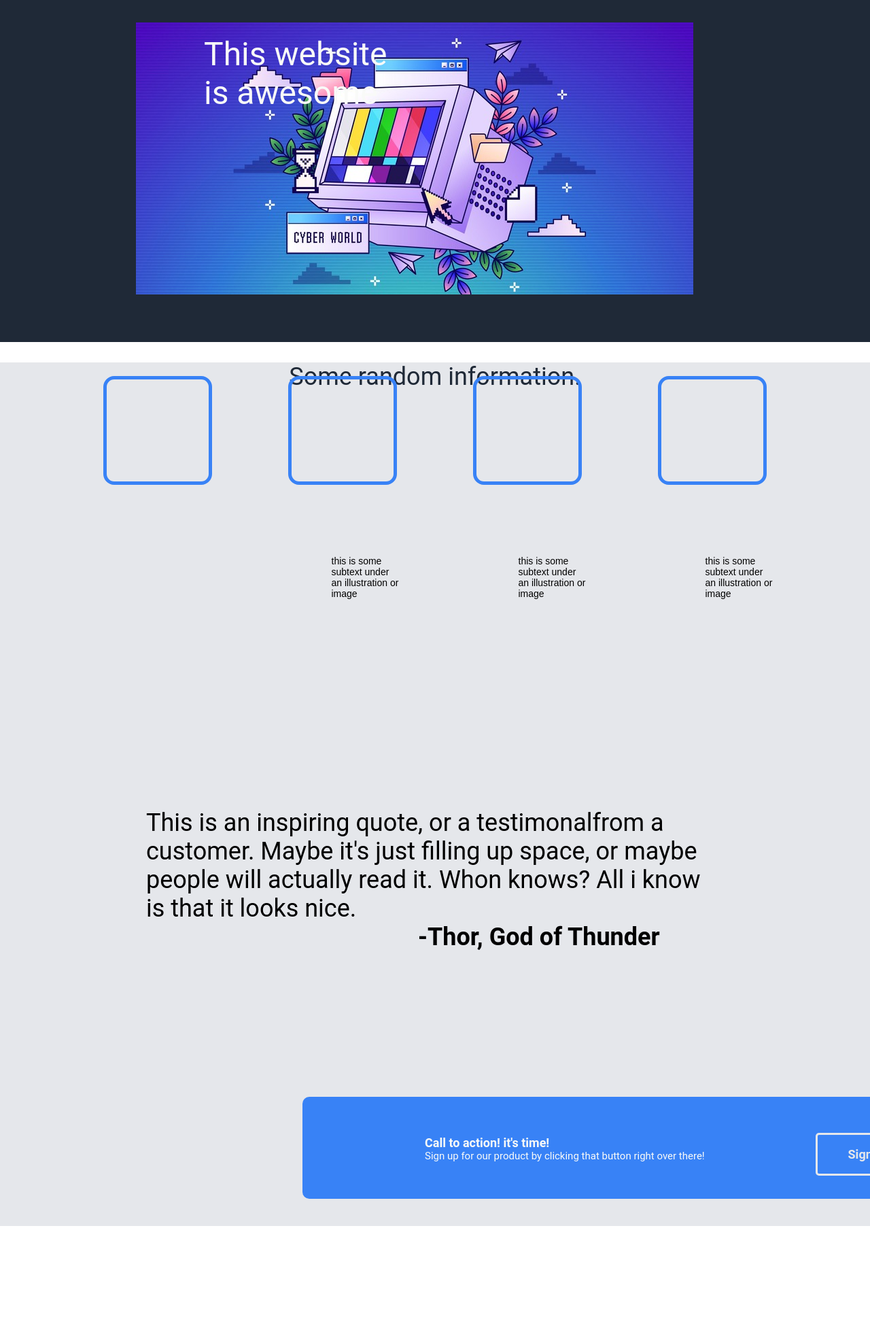
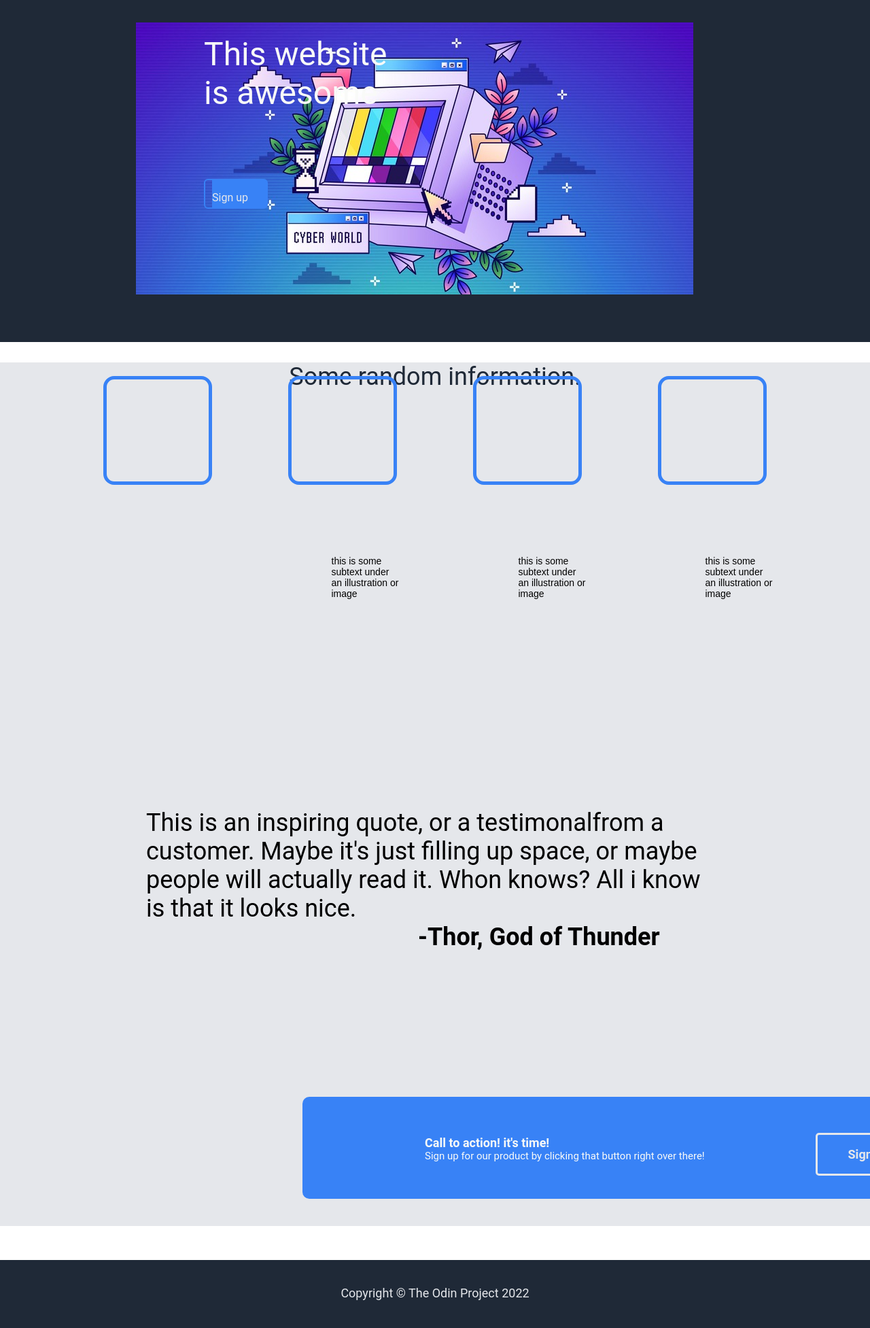
Before and after one commit to S-Guettner-Dev/The-Odin-Project-Landing-Page, a plain HTML site: page index.html in a window 1280 px wide. Shown: the part 97-2050 px from the top of the page at 68% size. Before the commit the page ends 1900 px from the top, so only its background shows below. Drawn offline with Linux system fonts and the light colour scheme.

Commit message:
added footer

```diff
--- a/index.html
+++ b/index.html
@@ -29,7 +29,7 @@
 
         <div class="heroSecondaryText">
             <p>This Website has some subtext that goes here under the main
-                title. It`s a smaller font and the color is lower contrast. <br><div class="signUpBottonHeroSection"><a id="signUpLinkHero" href="*">Sign up</a></div>
+                title. It`s a smaller font and the color is lower contrast. <br>
             </p>
         </div>
 
@@ -92,7 +92,14 @@
 
 
     </div>
+<div class="footerSectionContainer">
 
+    <p>Copyright © The Odin Project 2022</p>
+
+
+</div>
+
+<div class="signUpButtonHero"><a href="*"><p>Sign up</p></a></div>
 
 
 </body>
--- a/style.css
+++ b/style.css
@@ -335,3 +335,55 @@ body{
 #signUpLinkHero a:link{
     color:#E5E7EB
 }
+
+.footerSectionContainer{
+    background-color: #1F2937;
+    position: absolute;
+    top:1950px;
+    width: 100%;
+    height: 100px;
+}
+
+.footerSectionContainer p{
+    color:#E5E7EB;
+    text-align: center;
+    position: absolute;
+    top:20px;
+    right: 0px;
+    left:0px;
+    bottom: 0px;
+    font-size: 18px;
+    font-family: 'Roboto', sans-serif;
+
+}
+
+.signUpButtonHero{
+    position: absolute;
+    top:360px;
+    left:300px;
+    width: 90px;
+    height: 40px;
+    border-style: solid;
+    border-color:#3882F6;
+    border-width: 2px;
+    border-radius: 6px;
+}
+
+.signUpButtonHero a{
+
+    position: absolute;
+    top: 0px;
+    left:10px;
+    right:0px;
+    bottom: 0px;
+    font-family: 'Roboto', sans-serif;
+    background-color:#3882F6;
+
+
+}
+
+.signUpButtonHero a:link{
+    color: #E5E7EB;
+    text-decoration: none;
+
+}
```
